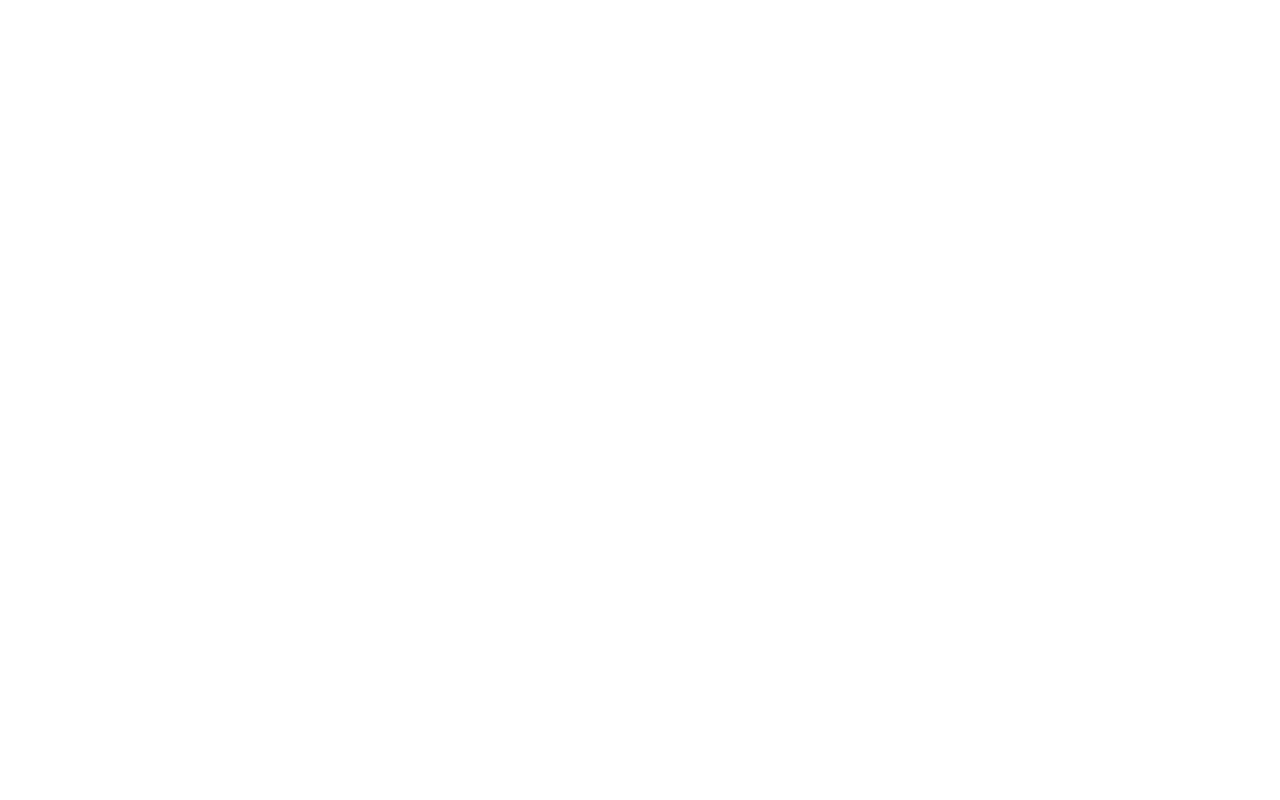
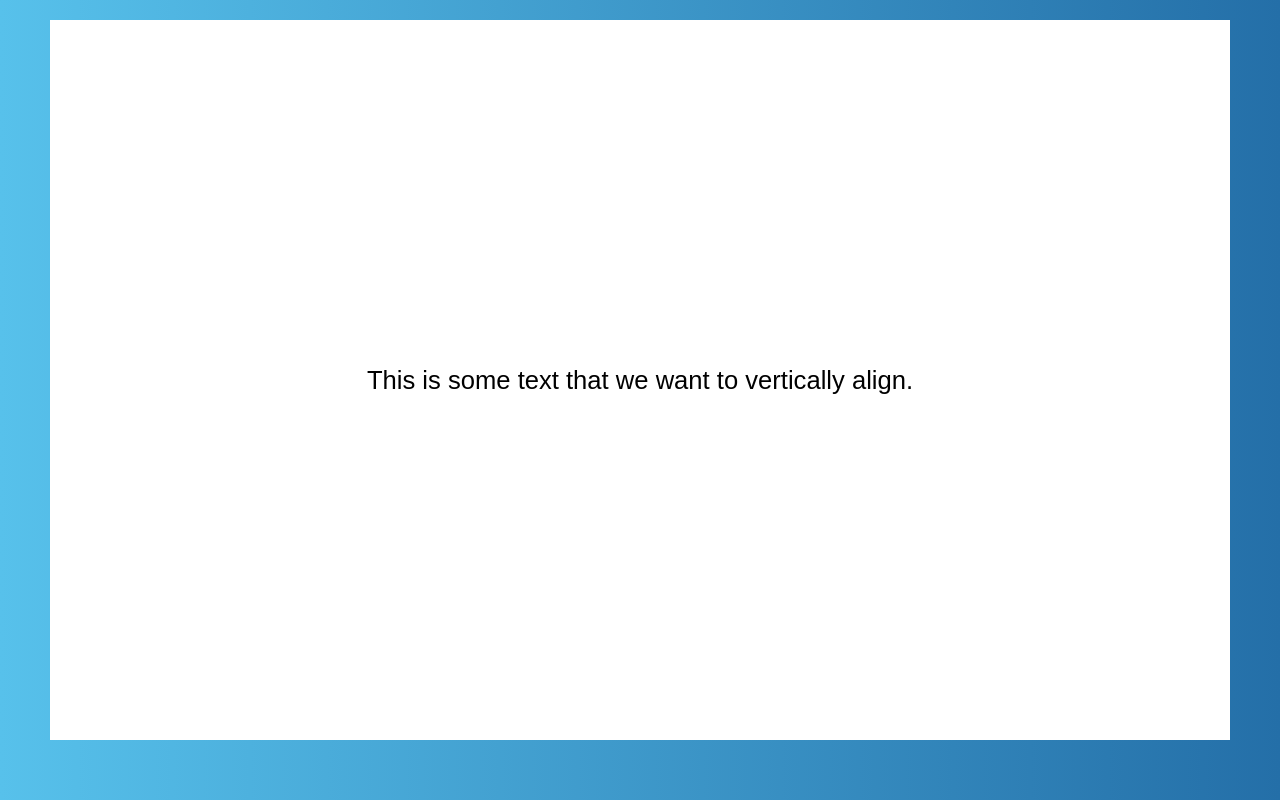
Before and after one commit to M-AamirBakhtiar/css-grid-layouts, a plain HTML site: page simple-layouts/vertical-align-text/index.html in a window 1280 px wide. Drawn offline with Linux system fonts and the light colour scheme.

Commit message:
vertical align text final

```diff
--- a/simple-layouts/vertical-align-text/index.html
+++ b/simple-layouts/vertical-align-text/index.html
@@ -8,6 +8,8 @@
   <link rel="stylesheet" href="style.css">
 </head>
 <body>
-
+  <section class="container">
+    <p>This is some text that we want to vertically align.</p>
+  </section>
 </body>
 </html>
--- a/simple-layouts/vertical-align-text/style.css
+++ b/simple-layouts/vertical-align-text/style.css
@@ -0,0 +1,24 @@
+* {
+  margin: 0;
+  padding: 0;
+  box-sizing: border-box;
+}
+
+html{
+  font-family: Arial, Helvetica, sans-serif;
+  background: linear-gradient(to right, #57c1eb 0%, #246fa8 100%);
+}
+
+body {
+  padding: 1.25em 3.125em;
+}
+
+.container{
+  background-color: #fff;
+  font-size: 1.6rem;
+  /* text-align: center; */
+  padding: 1.25em;
+  height: 90vh;
+  display: grid;
+  place-items: center center;
+}
```
